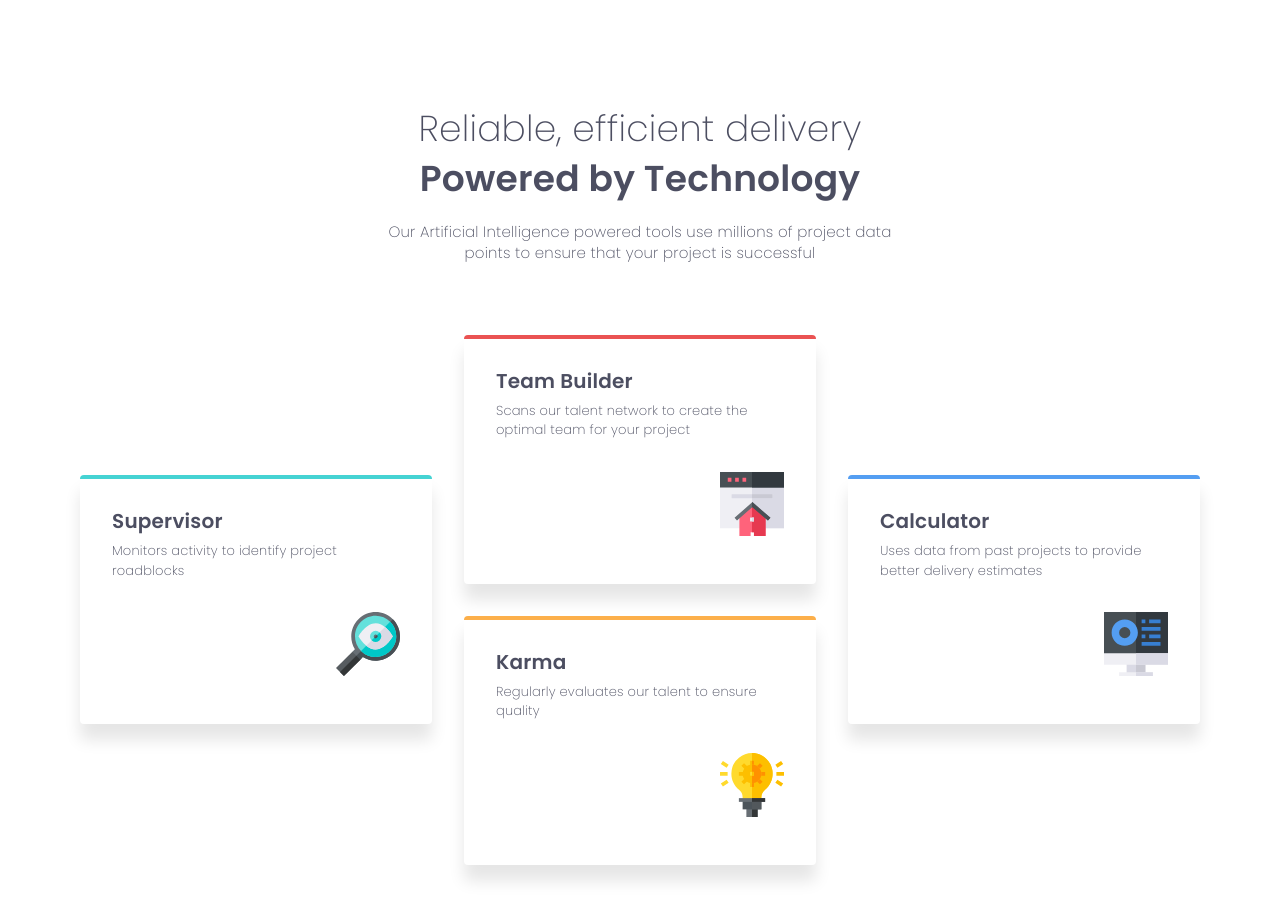
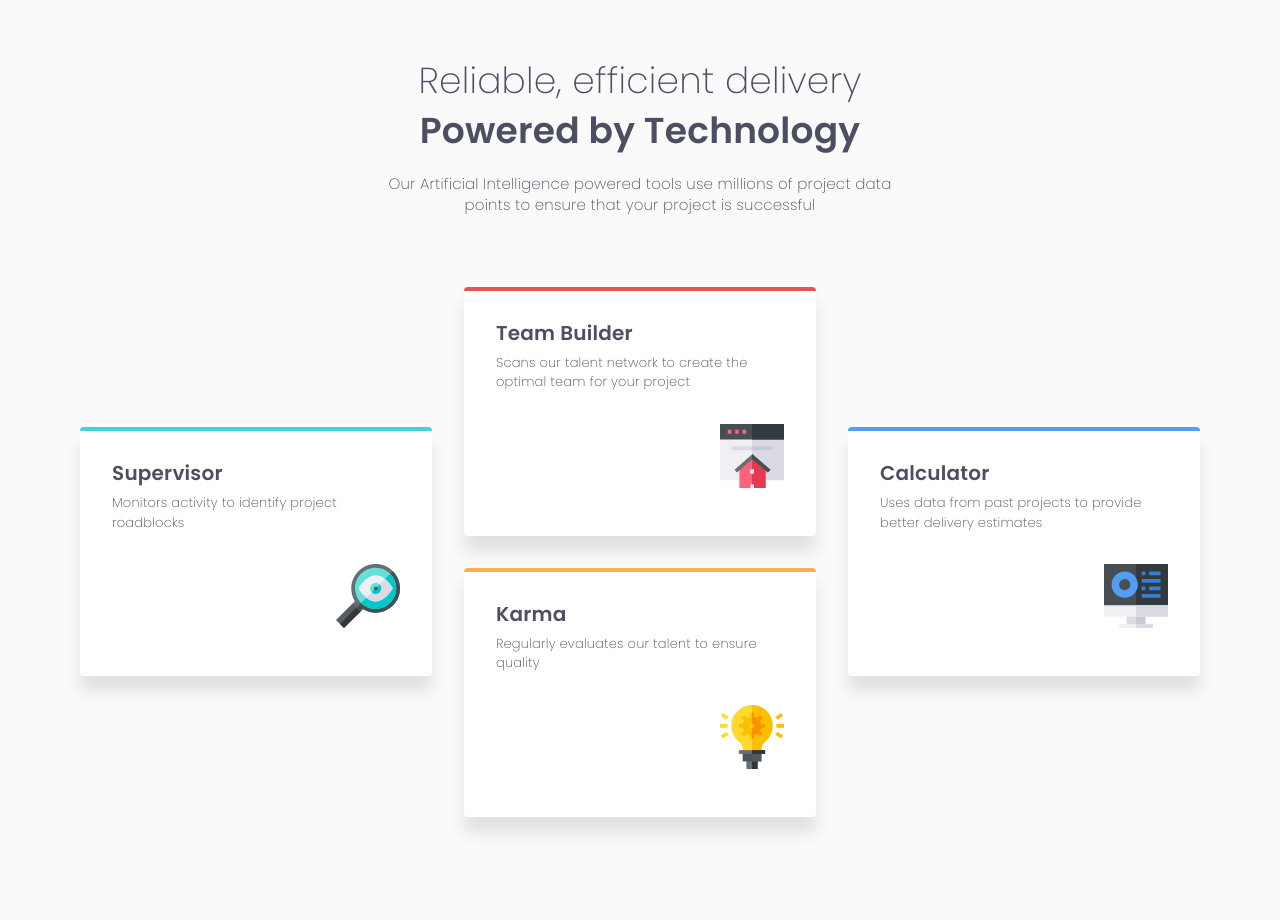
Before and after one commit to raubaca/frontendmentor, a plain HTML site: page four-card-feature-section/index.html in a window 1280 px wide. After the commit the page ends 873 px from the top, so only its background shows below. Drawn offline with Linux system fonts and the light colour scheme.

```diff
--- a/four-card-feature-section/index.html
+++ b/four-card-feature-section/index.html
@@ -3,15 +3,17 @@
   <head>
     <meta charset="UTF-8" />
     <meta name="viewport" content="width=device-width, initial-scale=1.0" />
+    <meta
+      name="description"
+      content="Four card feature section challenge by Frontend Mentor, coded by Rau (raubaca)"
+    />
     <link
       rel="icon"
       type="image/png"
       sizes="32x32"
       href="./images/favicon-32x32.png"
     />
-    <title>
-      Frontend Mentor | Four card feature section | by Rau (raubaca)
-    </title>
+    <title>Frontend Mentor | Four card feature section | by Rau</title>
     <link rel="preconnect" href="https://fonts.googleapis.com" />
     <link rel="preconnect" href="https://fonts.gstatic.com" crossorigin />
     <link
--- a/four-card-feature-section/style.css
+++ b/four-card-feature-section/style.css
@@ -7,6 +7,7 @@
   --grey-500: hsl(234, 12%, 34%);
   --grey-400: hsl(212, 6%, 44%);
   --white: hsl(0, 0%, 100%);
+  --bg-color: hsl(0, 0%, 98%);
 
   --font-family: 'Poppins', sans-serif;
   --font-size: 15px;
@@ -27,6 +28,11 @@
 }
 
 body {
+  display: grid;
+  align-content: center;
+  justify-items: center;
+  gap: 3.75rem;
+  min-height: 100dvh;
   font-family: var(--font-family);
   font-size: var(--font-size);
   font-weight: 400;
@@ -34,12 +40,12 @@
   letter-spacing: 0.2px;
   color: var(--grey-500);
   padding: 3.5rem var(--space-md);
+  background-color: var(--bg-color);
 }
 
 /* Header */
 .header {
-  margin-inline: auto;
-  max-width: 32.5rem;
+  max-width: 32rem;
   text-align: center;
   line-height: 1.4;
   h1 {
@@ -51,7 +57,7 @@
     font-weight: 200;
   }
   p {
-    margin-block-start: 1rem;
+    margin-block-start: var(--space-sm);
   }
 }
 
@@ -60,8 +66,7 @@
   display: grid;
   grid-template-columns: repeat(auto-fit, minmax(300px, 1fr));
   gap: var(--space-md);
-  max-width: 70rem;
-  margin: 3.75rem auto;
+  width: min(100%, 70rem);
 }
 
 /* Card */
@@ -70,6 +75,7 @@
   flex-direction: column;
   padding: var(--space-md);
   padding-block-end: var(--space-lg);
+  background-color: var(--white);
   border-block-start: 0.25rem solid;
   border-radius: 0.25rem;
   box-shadow: 0 1rem 1rem rgba(0, 0, 0, 0.1);
@@ -104,15 +110,15 @@
 /* Responsive */
 @media (width >= 64.25rem) {
   body {
-    padding-block: 6.5rem;
+    gap: 4.5rem;
   }
   .header h1 {
     font-size: 2.25rem;
   }
   .cards {
-    margin-block: 4.5rem;
     align-items: center;
   }
+  /* Card span */
   .card {
     &:nth-child(1) {
       grid-row: span 2;
```
Also changed, not shown: README.md, four-card-feature-section/README.md.
